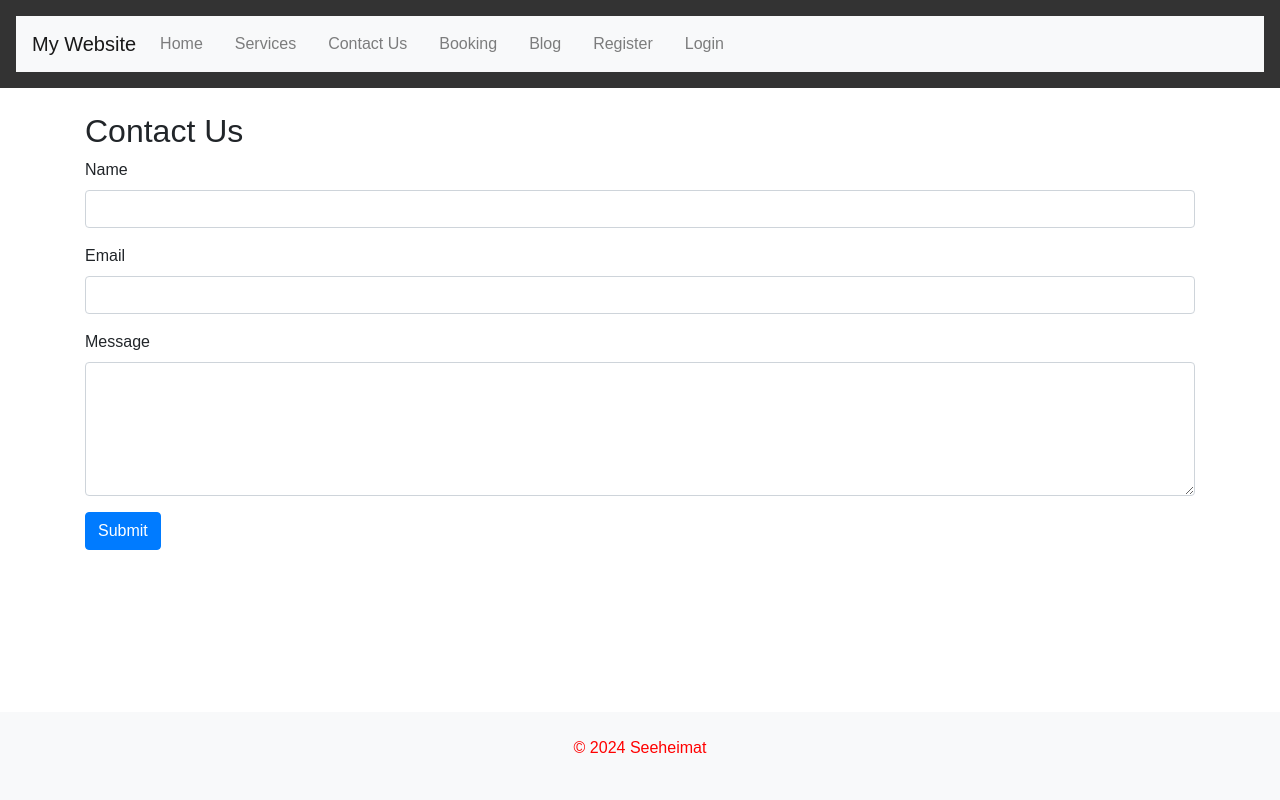
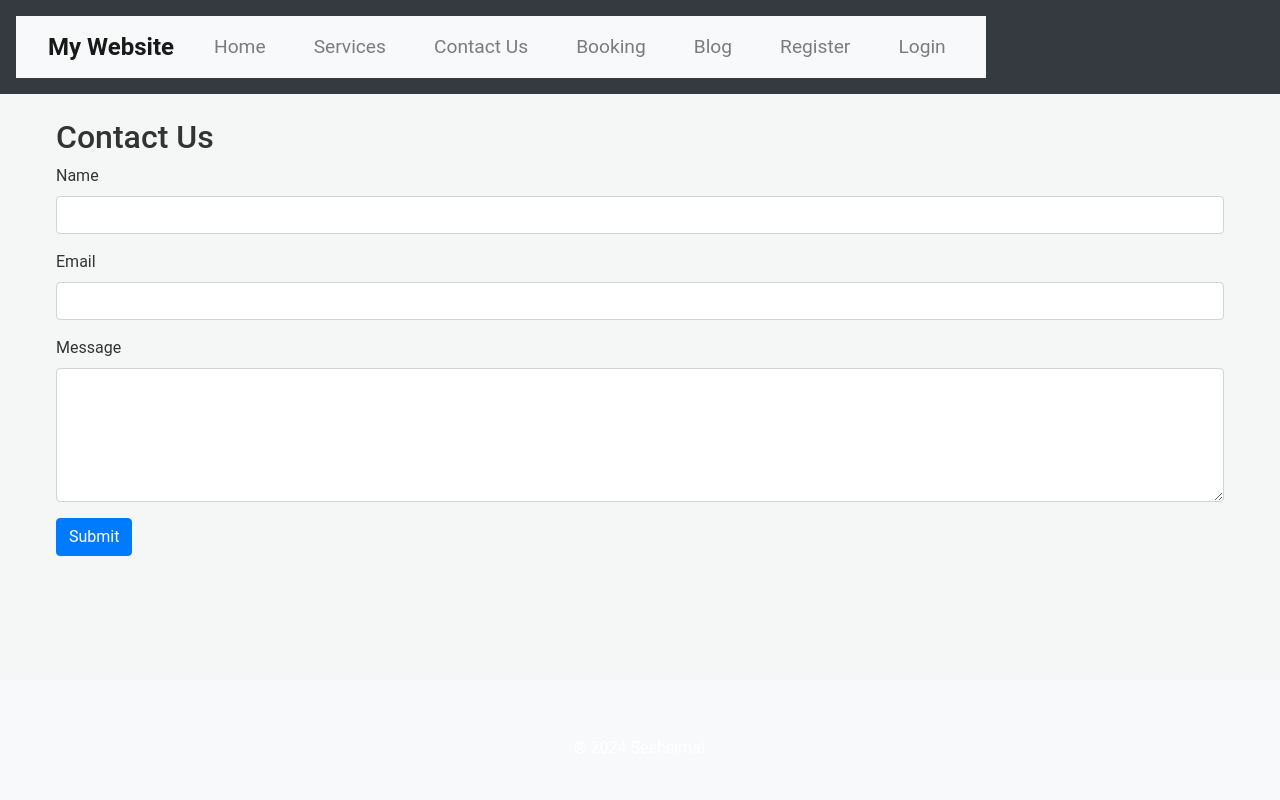
Before and after one commit to paulunder/seeheimat, a Django app: page /contact/ in a window 1280 px wide. Run offline with Django 4.2, Linux system fonts and the light colour scheme; some libraries are stand-ins or nearby versions.

Commit message:
edited the css file

```diff
--- a/static/css/styles.css
+++ b/static/css/styles.css
@@ -1,36 +1,111 @@
+/* styles.css */
+
+/* General Styles */
 body {
-    font-family: Arial, sans-serif;
+    background-color: #f4f7f6;
+    font-family: 'Roboto', sans-serif;
+    color: #333;
     margin: 0;
     padding: 0;
 }
 
-header {
-    background-color: #333;
-    color: white;
-    padding: 1em;
-}
-
-nav ul {
-    list-style: none;
-    padding: 0;
-}
-
-nav ul li {
-    display: inline;
-    margin-right: 1em;
-}
-
-nav ul li a {
-    color: white;
+a {
+    color: #007bff;
     text-decoration: none;
 }
 
+a:hover {
+    color: #0056b3;
+}
+
+/* Header Styles */
+header {
+    background-color: #343a40;
+    padding: 1rem;
+    display: flex;
+    justify-content: space-between;
+    align-items: center;
+}
+
+header a {
+    color: #ffffff;
+    font-size: 1.2rem;
+    margin: 0 1rem;
+}
+
+header .navbar-brand {
+    font-size: 1.5rem;
+    font-weight: bold;
+}
+
+/* Container Styles */
+.container {
+    margin-top: 2rem;
+    max-width: 1200px;
+    padding: 0 1rem;
+}
+
+/* Card Styles */
+.card {
+    margin-bottom: 2rem;
+    border: 1px solid #ddd;
+    border-radius: 0.5rem;
+    box-shadow: 0 2px 4px rgba(0, 0, 0, 0.1);
+}
+
+.card-header {
+    background-color: #007bff;
+    color: #ffffff;
+    padding: 1rem;
+    border-bottom: 1px solid #ddd;
+    border-top-left-radius: 0.5rem;
+    border-top-right-radius: 0.5rem;
+}
+
+.card-body {
+    padding: 1.5rem;
+}
+
+/* Form Styles */
+.form-control {
+    margin-bottom: 1rem;
+    border-radius: 0.25rem;
+}
+
+.btn-primary {
+    background-color: #007bff;
+    border-color: #007bff;
+    transition: background-color 0.3s ease, border-color 0.3s ease;
+}
+
+.btn-primary:hover {
+    background-color: #0056b3;
+    border-color: #0056b3;
+}
+
+/* Footer Styles */
 footer {
-    background-color: #710707;
-    color: rgb(255, 0, 0);
+    background-color: #343a40;
+    color: #ffffff;
     text-align: center;
-    padding: 1em;
-    position: fixed;
+    padding: 1rem 0;
+    position: absolute;
+    bottom: 0;
     width: 100%;
-    bottom: 0;
 }
+
+/* Responsive Styles */
+@media (max-width: 768px) {
+    header {
+        flex-direction: column;
+    }
+
+    .container {
+        margin-top: 1rem;
+    }
+
+    .card-header,
+    .card-body {
+        padding: 1rem;
+    }
+}
```
